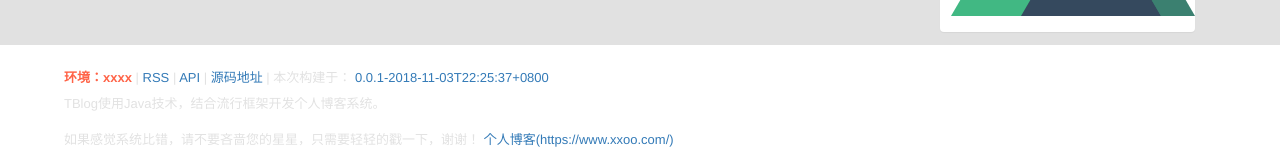
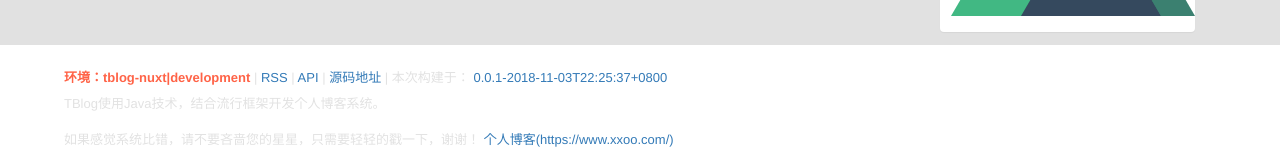
Before and after one commit to lukeddy/tblog-nuxt, a Nuxt app: page / in a window 1280 px wide. Shown: the part 520-680 px from the top of the page. Built offline with nearby package versions, Linux system fonts and the light colour scheme; no server answers; what mavon-editor would draw is missing.

Commit message:
解决项目放到服务器子目录无法访问问题

```diff
--- a/components/Footer.vue
+++ b/components/Footer.vue
@@ -2,7 +2,7 @@
     <div id="footer">
        <div id="footer-main">
         <div class="links">
-            <strong class="env">环境：xxxx</strong>
+            <strong class="env">环境：{{appName}}|{{env}}</strong>
             |
             <a class="dark" href="/tblog/rss">RSS</a>
             |
@@ -20,6 +20,16 @@
     </div>
 </div>
 </template>
+<script>
+  export default {
+    data(){
+      return{
+        appName:process.env.appName,
+        env:process.env.serverEnv
+      }
+    }
+  }
+</script>
 <style>
   .env{
      color:tomato;
--- a/nuxt.config.js
+++ b/nuxt.config.js
@@ -6,6 +6,9 @@ module.exports = {
   server: {
     port: 3003, // default: 3000
     host: '0.0.0.0', // default: localhost
+  },
+  router: {
+    base: process.env.NODE_ENV === 'development' ? '/' : '/nuxt/',
   },
   /*
   ** Headers of the page
@@ -75,6 +78,8 @@ module.exports = {
     }
   },
   env: {
+    appName:pkg.name,
+    serverEnv:process.env.NODE_ENV,
     serverBaseUrl: 'http://118.24.127.237:8080/tblog',
   }
 }
```
